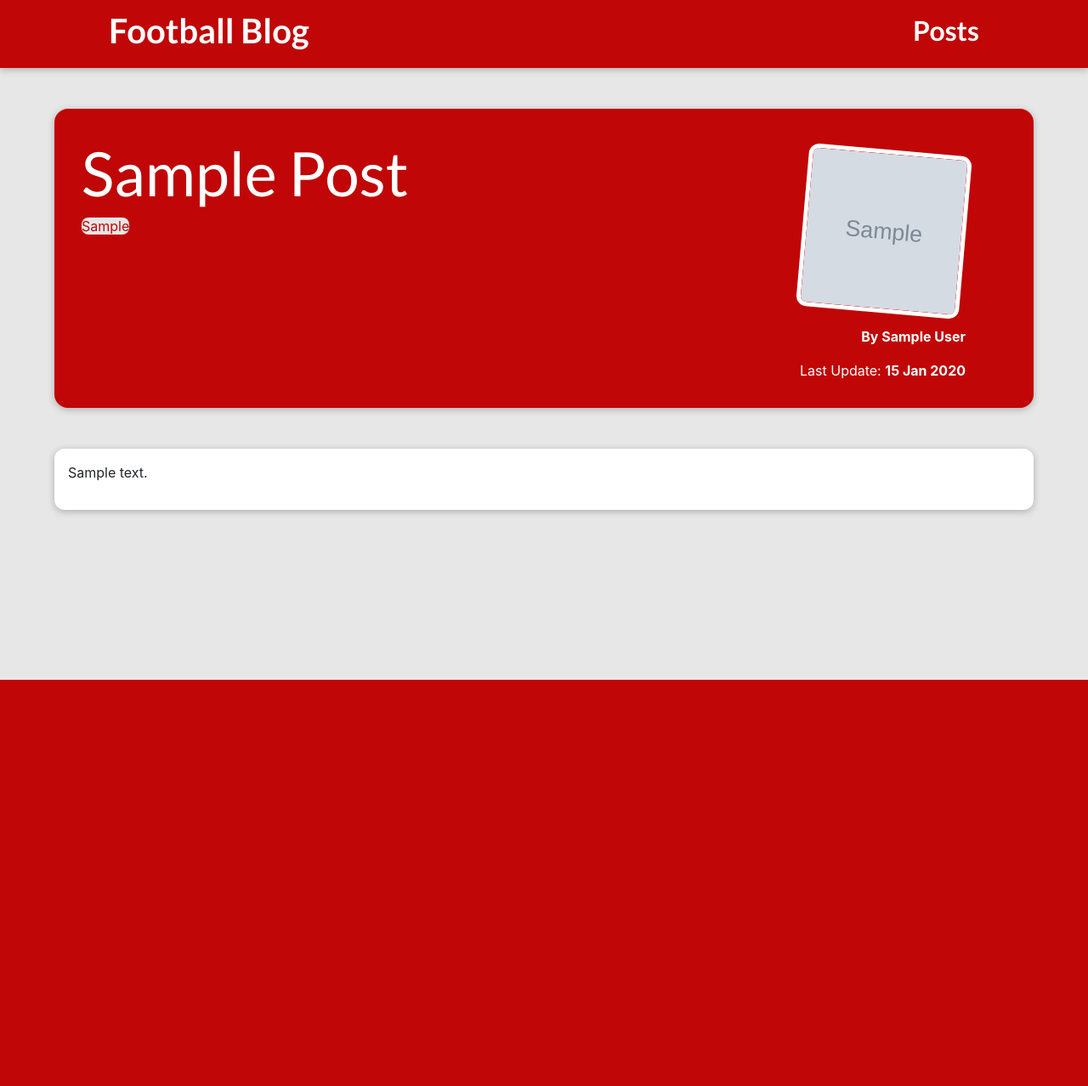
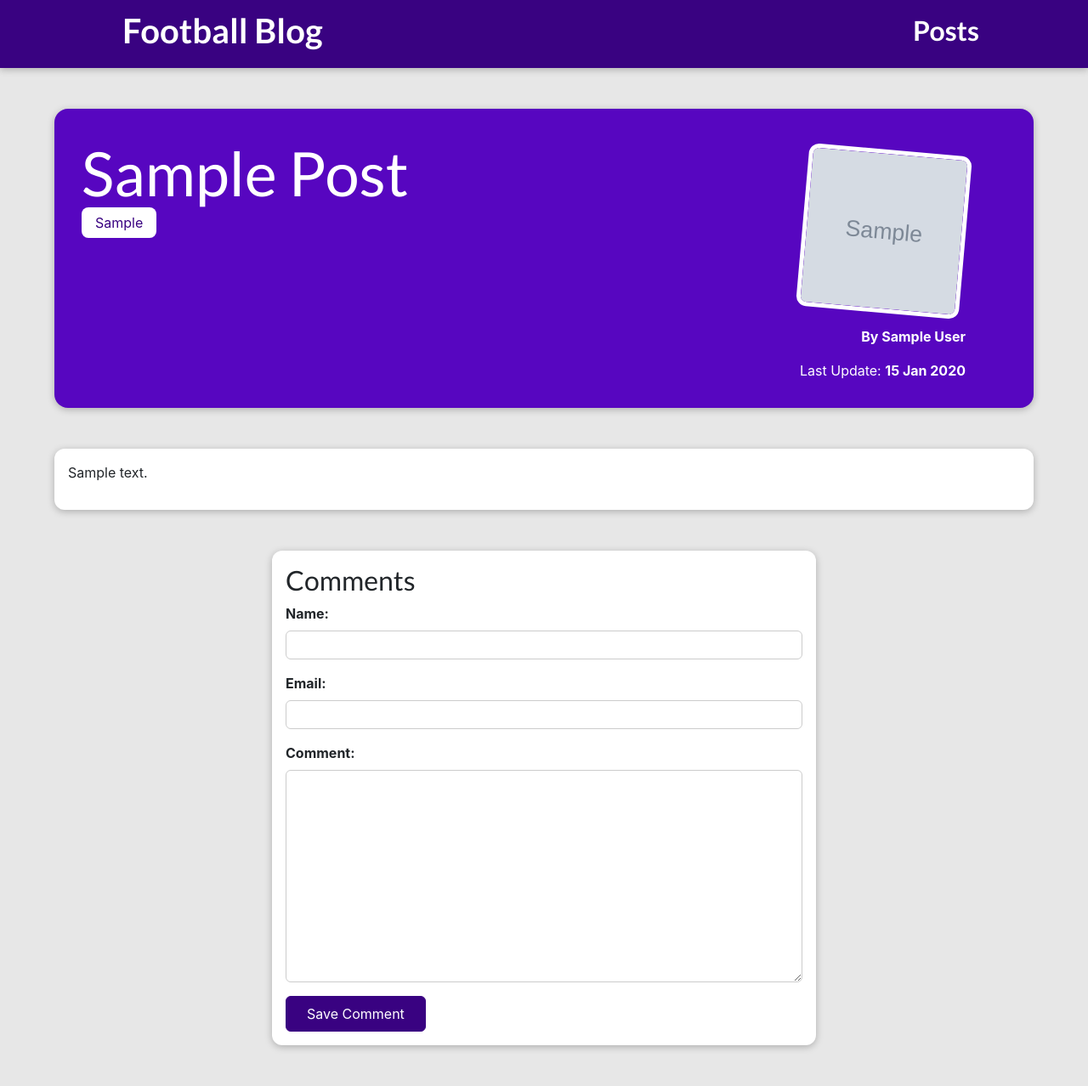
Before and after one commit to RaulMaya/Spurs-Blog, a Django app: a page that uses my_blog/blog/templates/blog/individual_post.html in a window 1280 px wide. Shown: the whole page at 85% size. Before the commit the page ends 800 px from the top, so only its background shows below. Run offline with Django 4.2, Linux system fonts and the light colour scheme; tables that the repository leaves empty hold one stand-in row (values such as "Sample post"); grey boxes marked "Sample" are stand-in pictures; some libraries are stand-ins or nearby versions.

Commit message:
Commets form creation

```diff
--- /dev/null
+++ b/my_blog/blog/forms.py
@@ -0,0 +1,24 @@
+from django import forms
+from .models import Comment
+
+class CommentForm(forms.ModelForm):
+    class Meta:
+        model = Comment
+        exclude =['post']
+        labels = {'user_name':"Name:",
+        'user_email':"Email:",
+        'text':'Comment:'}
+        error_messages = {
+            'user_name':{
+                'required':'Your name must not be empty.',
+                'max_length':'Please enter a shorter name.'
+            },
+            'user_email':{
+                'required':'Your email must not be empty.',
+                'max_length':'Please enter a shorter email.'
+            },
+            'text':{
+                'required':'Please enter your comment.',
+                'max_length':'You excede the length limit for the comments.'
+            }
+        }
--- a/my_blog/blog/models.py
+++ b/my_blog/blog/models.py
@@ -44,3 +44,10 @@ class Post(models.Model):
 
     def __str__(self):
         return f"{self.title}"
+
+
+class Comment(models.Model):
+    user_name = models.CharField(max_length=75)
+    user_email = models.EmailField()
+    text =  models.TextField(max_length=400)
+    post = models.ForeignKey(Post, on_delete=models.CASCADE, related_name="comments")
--- a/my_blog/blog/static/blog/main.css
+++ b/my_blog/blog/static/blog/main.css
@@ -3,7 +3,7 @@ body {
 }
 
 #main-navigation {
-    background-color: #c00606;
+  background-color: #390281;
   box-shadow: 0 2px 8px rgba(0, 0, 0, 0.25);
 }
 
@@ -13,7 +13,7 @@ body {
   width: 90%;
   max-width: 90rem;
   border-radius: 16px;
-    background-color: #c00606;
+  background-color: #5706c0;
   position: relative;
   box-shadow: 0 2px 8px rgba(0, 0, 0, 0.25);
   height: 22rem;
@@ -22,19 +22,7 @@ body {
 #summary h2 {
   color: white;
   font-size: 4.5rem;
-    margin-bottom: 0.25 rem;
-  }
-
-  .tag{
-    background-color: #e7e7e7;
-    color: #c00606;
-    padding: 0.5 rem 1 rem;
-    border-radius: 8px;
-  }
-
-  #summary a {
-    color: white;
-    text-decoration: none;
+  margin-bottom: 0.25rem;
 }
 
 #summary article {
@@ -60,8 +48,32 @@ body {
   font-weight: bold;
 }
 
+#summary a {
+  color: white;
+  text-decoration: none;
+}
+
 #summary time {
   font-weight: bold;
+}
+
+#read-later {
+  margin: 2rem 0;
+}
+
+#read-later button {
+  background-color: transparent;
+  border: 1px solid white;
+  padding: 0.5rem 2rem;
+  font: inherit;
+  color: white;
+  cursor: pointer;
+}
+
+#read-later button:hover,
+#read-later button:active {
+  background-color: white;
+  color: #390281;
 }
 
 main {
@@ -73,3 +85,57 @@ body {
   border-radius: 12px;
   box-shadow: 0 2px 8px rgba(0, 0, 0, 0.25);
 }
+
+.tag {
+  background-color: white;
+  color: #390281;
+  padding: 0.5rem 1rem;
+  border-radius: 8px;
+}
+
+
+#comment-form {
+  margin: 3rem auto;
+  width: 90%;
+  max-width: 40rem;
+  border-radius: 12px;
+  background-color: white;
+  box-shadow: 0 2px 8px rgba(0, 0, 0, 0.25);
+  padding: 1rem;
+}
+
+#comment-form button {
+  font: inherit;
+  background-color: #390281;
+  color: white;
+  border: 1px solid #390281;
+  padding: 0.5rem 1.5rem;
+  border-radius: 6px;
+  cursor: pointer;
+}
+
+#comment-form button:hover,
+#comment-form button:active {
+  background-color: #4f0ba7;
+  border-color: #4f0ba7;
+}
+
+.control-form {
+  margin-bottom: 1rem;
+}
+
+.control-form label {
+  font-weight: bold;
+  margin-bottom: 0.5rem;
+  display: block;
+}
+
+.control-form input,
+.control-form textarea {
+  display: block;
+  width: 100%;
+  font: inherit;
+  padding: 0.25rem;
+  border-radius: 6px;
+  border: 1px solid #ccc;
+}
--- a/my_blog/blog/templates/blog/individual_post.html
+++ b/my_blog/blog/templates/blog/individual_post.html
@@ -29,4 +29,17 @@
     <main>
         {{ post.content|linebreaks }}
     </main>
+    <section id="comment-form" >
+        <h2>Comments</h2>
+        <form >
+            {% for field in comment_form %}
+            <div class = "control-form">
+            {{ field.label_tag }}
+            {{ field }}
+            {{ field.errors }}
+            </div>
+            {% endfor %}
+            <button>Save Comment</button>
+        </form>
+    </section>
 {% endblock %}
--- a/my_blog/blog/views.py
+++ b/my_blog/blog/views.py
@@ -6,6 +6,7 @@ from .models  import Post
 from django.shortcuts import render, get_object_or_404
 from django.views.generic.base import TemplateView
 from django.views.generic import DetailView, ListView
+from .forms import CommentForm
 # Create your views here.
 
 class IndexView(ListView):
@@ -52,6 +53,7 @@ class DetailPostView(DetailView):
     def get_context_data(self, **kwargs):
         context = super().get_context_data(**kwargs)
         context["tags"] = self.object.tag.all()
+        context["comment_form"] =  CommentForm()
         return context
 
 #def individual_post(request, slug):
--- a/my_blog/static/global_styles.css
+++ b/my_blog/static/global_styles.css
@@ -35,11 +35,12 @@ h3 {
   text-decoration: none;
   color: white;
   font-weight: bold;
+  margin-left: 1rem;
 }
 
 #main-navigation a:hover,
 #main-navigation a:active {
-  color: #c00606;
+  color: #cf79f1;
 }
 
 #main-navigation h1 a:hover,
```
Also changed, not shown: my_blog/blog/migrations/0004_comment.py (added). Lines whose indentation alone changed are shown as unchanged.
